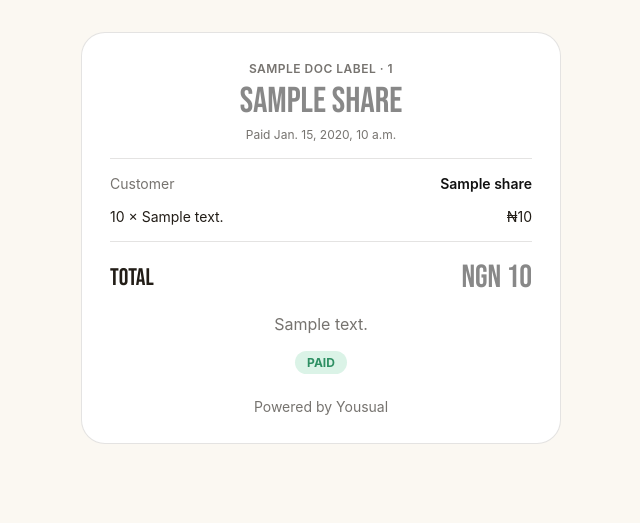
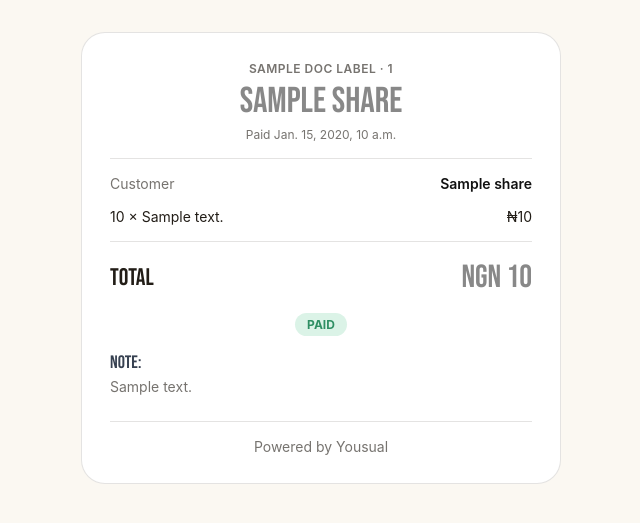
Before and after one commit to getNoq/yousual-backend, a Django app: template invoices/templates/invoices/public_invoice.html in a window 1280 px wide. Shown: the top 523 px of the page, without its empty margins (319-959 px from the left). Run offline with Django 5.2, Linux system fonts and the light colour scheme; the template is opened without the code that fills it: most values are stand-ins (such as "Sample title", 1, 10 or a date in 2020); data that the repository does not hold is empty.

Commit message:
Added invoice detail page

```diff
--- a/invoices/templates/invoices/public_invoice.html
+++ b/invoices/templates/invoices/public_invoice.html
@@ -37,8 +37,9 @@
   .badge { display: inline-block; font-size: 12px; font-weight: 700; padding: 4px 12px; border-radius: 999px; }
   .badge.paid { background: var(--mint); color: var(--green); }
   .badge.due { background: var(--peach); color: var(--red); }
-  .note { text-align: center; margin-top: 24px; font-size: 16px; line-height: 22px; color: var(--ink-soft); }
-  .footer { text-align: center; margin-top: 24px; font-size: 14px; color: var(--ink-soft); }
+  .noteLabel { font-family: "Bebas Neue", sans-serif; font-size: 18px; font-weight: 400; color: #374151; margin-top: 16px; }
+  .note { text-align: center; margin-top: 4px; font-size: 14px; line-height: 20px; color: var(--ink-soft); }
+  .footer { text-align: center; margin-top: 24px; font-size: 14px; color: var(--ink-soft); border-top: 1px solid var(--line); padding-top: 16px; }
 </style>
 </head>
 <body>
@@ -72,13 +73,14 @@
         <span style="font-size: 32px; color: {{ accent_color }};">NGN {{ share.total|floatformat:0|intcomma }}</span>
     </div>
 
-    {% if share.note %}
-    <div class="note" style="margin-top: 16px;">{{ share.note }}</div>
-    {% endif %}
-
     <div class="status">
       <span class="badge {{ share.status }}">{% if share.status == "paid" %}PAID{% else %}OUTSTANDING{% endif %}</span>
     </div>
+
+    {% if share.note %}
+    <div class="noteLabel">Note:</div>
+    <div class="note" style="text-align: left; white-space: pre-wrap;">{{ share.note }}</div>
+    {% endif %}
 
     <div class="footer">Powered by Yousual</div>
   </div>
--- a/invoices/urls.py
+++ b/invoices/urls.py
@@ -3,6 +3,7 @@ from django.urls import path
 from .views import (
     CreateInvoiceShareView,
     ImportGuestInvoicesView,
+    InvoiceDetailView,
     InvoiceListCreateView,
     InvoiceSummaryView,
     MarkInvoicePaidView,
@@ -11,7 +12,8 @@ from .views import (
 urlpatterns = [
     path("", InvoiceListCreateView.as_view(), name="invoice-list-create"),
     path("summary/", InvoiceSummaryView.as_view(), name="invoice-summary"),
-    path("<uuid:invoice_id>/mark-paid/", MarkInvoicePaidView.as_view(), name="invoice-mark-paid"),
     path("import-guest/", ImportGuestInvoicesView.as_view(), name="invoice-import-guest"),
     path("share/", CreateInvoiceShareView.as_view(), name="invoice-share"),
+    path("<uuid:invoice_id>/", InvoiceDetailView.as_view(), name="invoice-detail"),
+    path("<uuid:invoice_id>/mark-paid/", MarkInvoicePaidView.as_view(), name="invoice-mark-paid"),
 ]
```
Also changed, not shown: invoices/views.py (+10 -0 lines).
